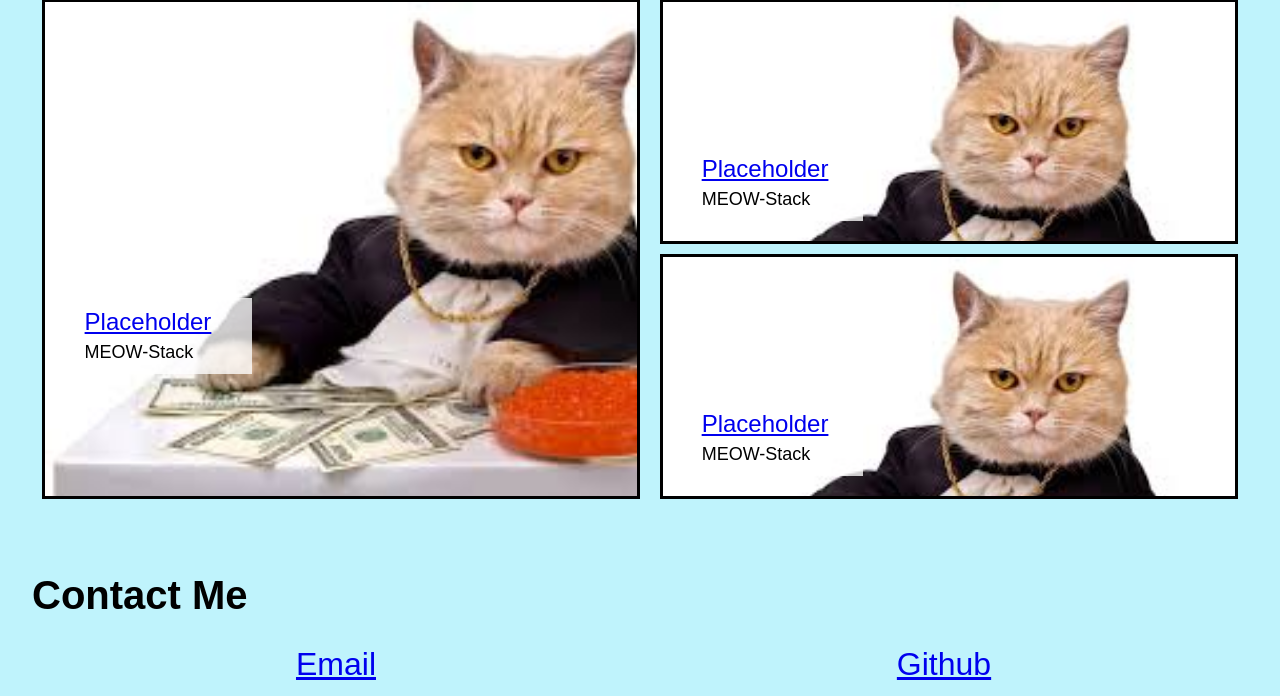
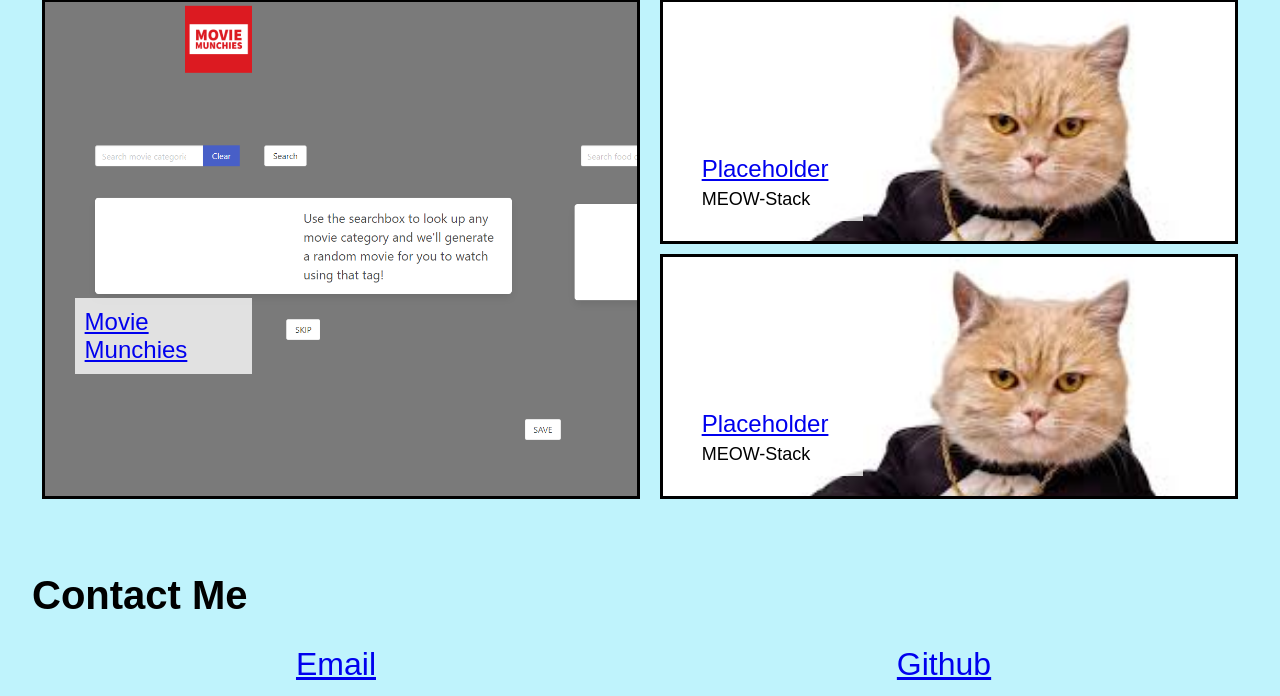
Before and after one commit to desktopbuddy/My-Portfolio, a plain HTML site: page index.html in a window 1280 px wide. Shown: the part 550-1246 px from the top of the page. Drawn offline with Linux system fonts and the light colour scheme.

Commit message:
added moviemunchies to portfolio

```diff
--- a/assets/style.css
+++ b/assets/style.css
@@ -58,7 +58,7 @@ p {
 }
 
 .main-work {
-    background-image: url(/images/placeholder.jpg);
+    background-image: url(/images/moviemunchies.png);
     background-size: cover;
     width: 50%;
     height: 500px;
@@ -104,7 +104,7 @@ p {
 }
 
 .main-work:hover {
-    background-image: linear-gradient(rgba(0, 0, 0, 0.527),rgba(0, 0, 0, 0.5)) , url(/images/placeholder.jpg);
+    background-image: linear-gradient(rgba(0, 0, 0, 0.527),rgba(0, 0, 0, 0.5)) , url(/images/moviemunchies.png);
 }
 
 .other-work:hover {
--- a/index.html
+++ b/index.html
@@ -36,7 +36,7 @@
                 <div class="all-works">
                     <!-- Main Work -->
                     <div class="main-work" onclick="location.href='https://github.com/desktopbuddy';" style="cursor: pointer;">
-                        <p class="work-title"><a href="https://github.com/desktopbuddy">Placeholder</a><br/><font size="4">MEOW-Stack</font></p>
+                        <p class="work-title"><a href="https://marissacraig.github.io/MovieMunchies/">Movie Munchies</a><br/><font size="4"></font></p>
                     </div>
 
                     <!-- Other Works -->
```
Also changed, not shown: images/moviemunchies.png (added).
